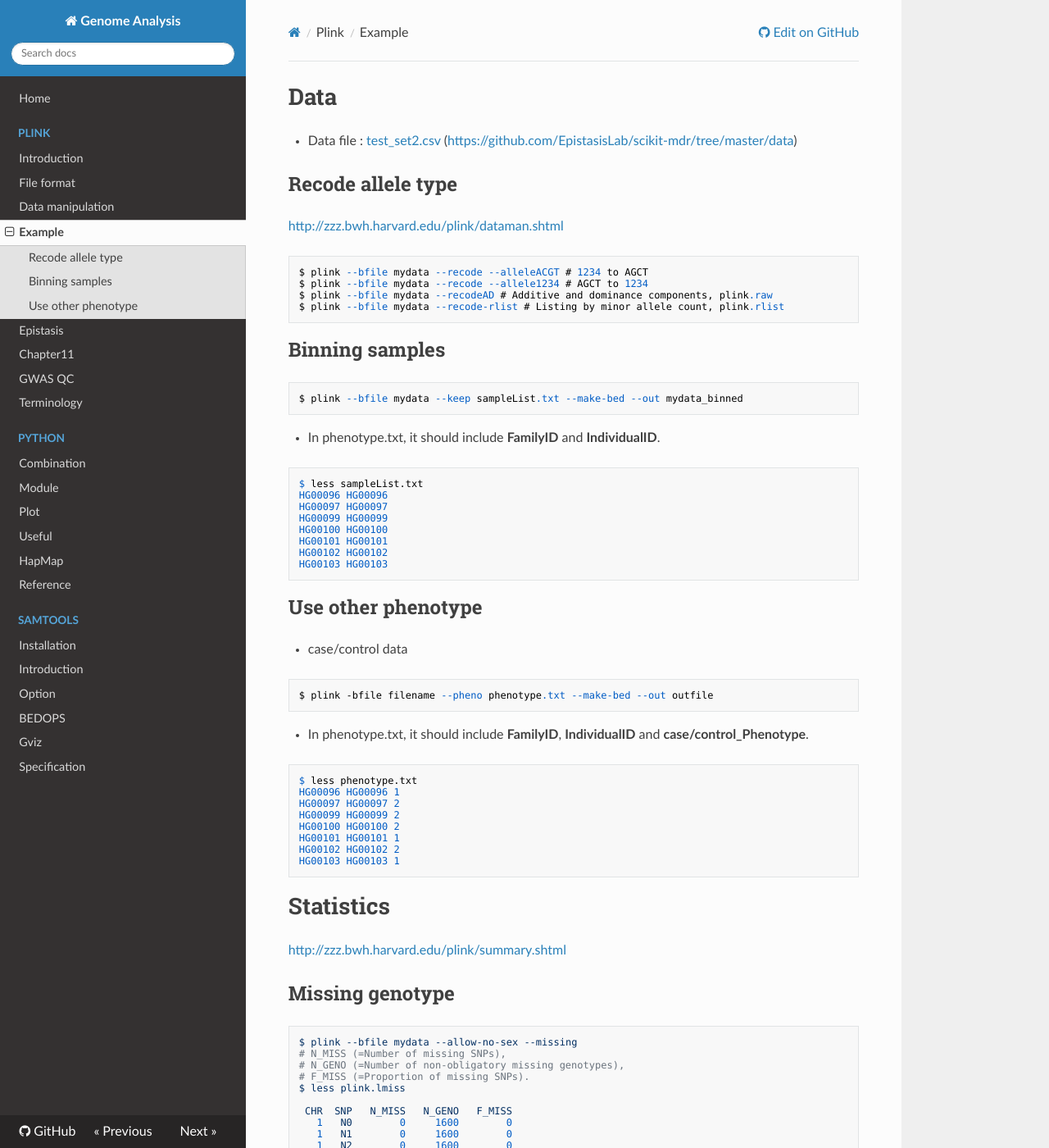
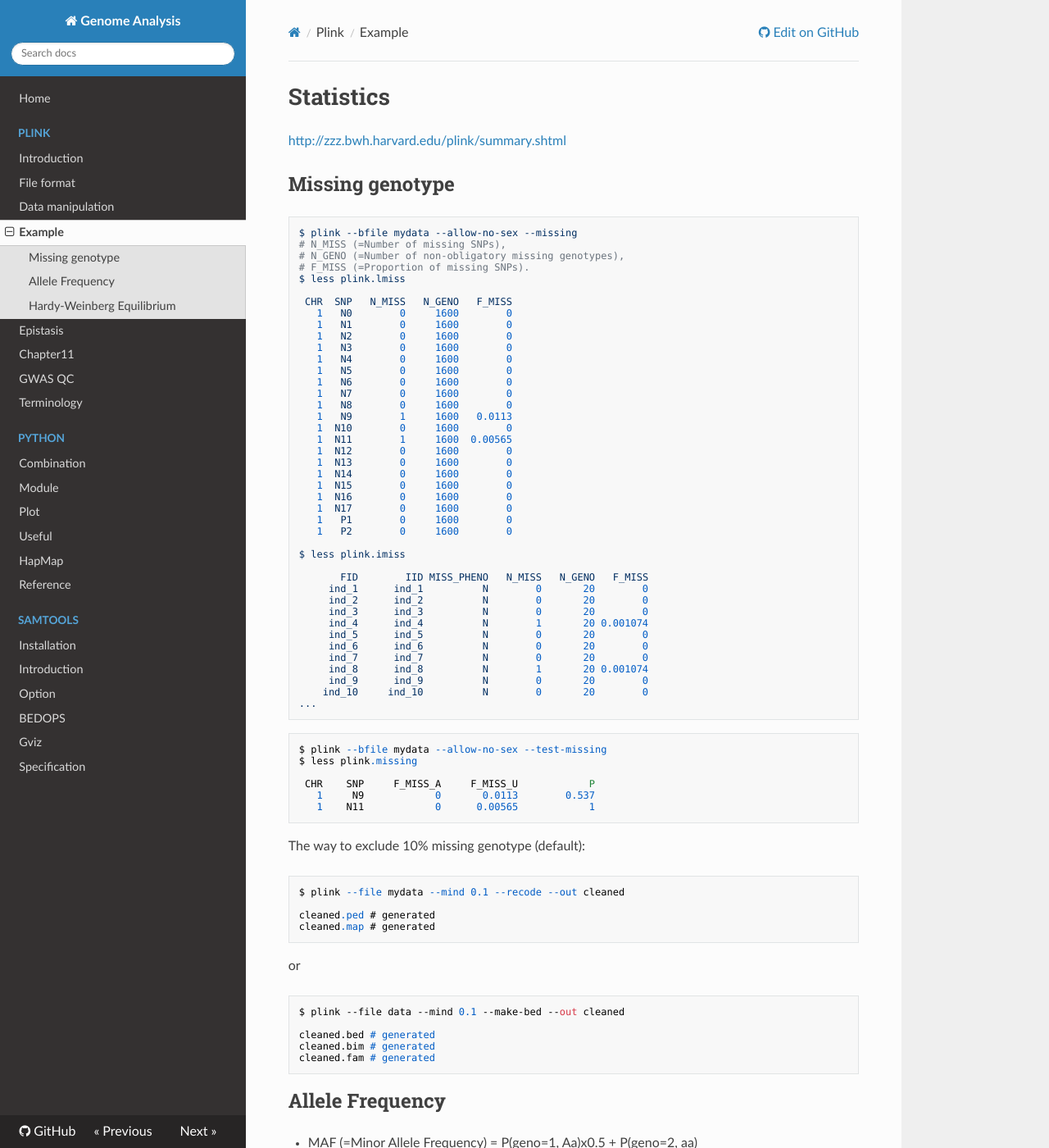
Before and after one commit to WonyoungCho/plink, an MkDocs documentation site: the page built from docs/plink_ex.md, in a window 1280 px wide and 1400 px high. Shown: the whole window at 82% size. Built offline with MkDocs 1.6.1, drawn with Linux system fonts in a browser that asks for light colours; nearby versions of some CDN libraries; old or Windows-style settings are respelled for this version of MkDocs.

Commit message:
Update plink_ex.md

````diff
--- a/docs/plink_ex.md
+++ b/docs/plink_ex.md
@@ -1,49 +1,3 @@
-# Data
-
-- Data file : [test_set2.csv](data/test_set2.csv) (<https://github.com/EpistasisLab/scikit-mdr/tree/master/data>)
-
-## Recode allele type
-<http://zzz.bwh.harvard.edu/plink/dataman.shtml>
-```
-$ plink --bfile mydata --recode --alleleACGT # 1234 to AGCT
-$ plink --bfile mydata --recode --allele1234 # AGCT to 1234
-$ plink --bfile mydata --recodeAD # Additive and dominance components, plink.raw
-$ plink --bfile mydata --recode-rlist # Listing by minor allele count, plink.rlist
-```
-
-## Binning samples
-```
-$ plink --bfile mydata --keep sampleList.txt --make-bed --out mydata_binned
-```
-- In phenotype.txt, it should include **FamilyID** and **IndividualID**.
-```
-$ less sampleList.txt
-HG00096	HG00096
-HG00097	HG00097
-HG00099	HG00099
-HG00100	HG00100
-HG00101	HG00101
-HG00102	HG00102
-HG00103	HG00103
-```
-
-## Use other phenotype
-- case/control data
-```
-$ plink -bfile filename --pheno phenotype.txt --make-bed --out outfile
-```
-- In phenotype.txt, it should include **FamilyID**, **IndividualID** and **case/control_Phenotype**.
-```
-$ less phenotype.txt
-HG00096	HG00096	1
-HG00097	HG00097	2
-HG00099	HG00099	2
-HG00100	HG00100	2
-HG00101	HG00101	1
-HG00102	HG00102	2
-HG00103	HG00103	1
-```
-
 # Statistics
 <http://zzz.bwh.harvard.edu/plink/summary.shtml>
 
````
